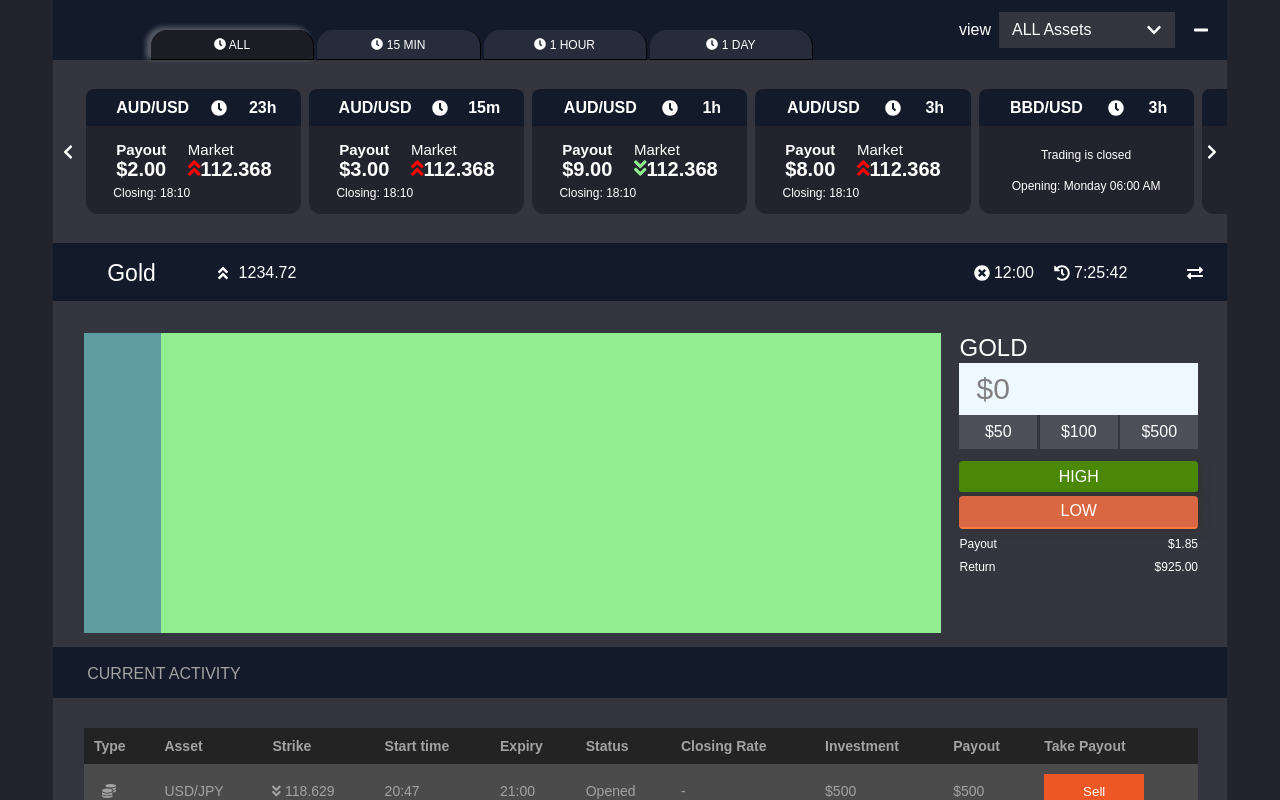
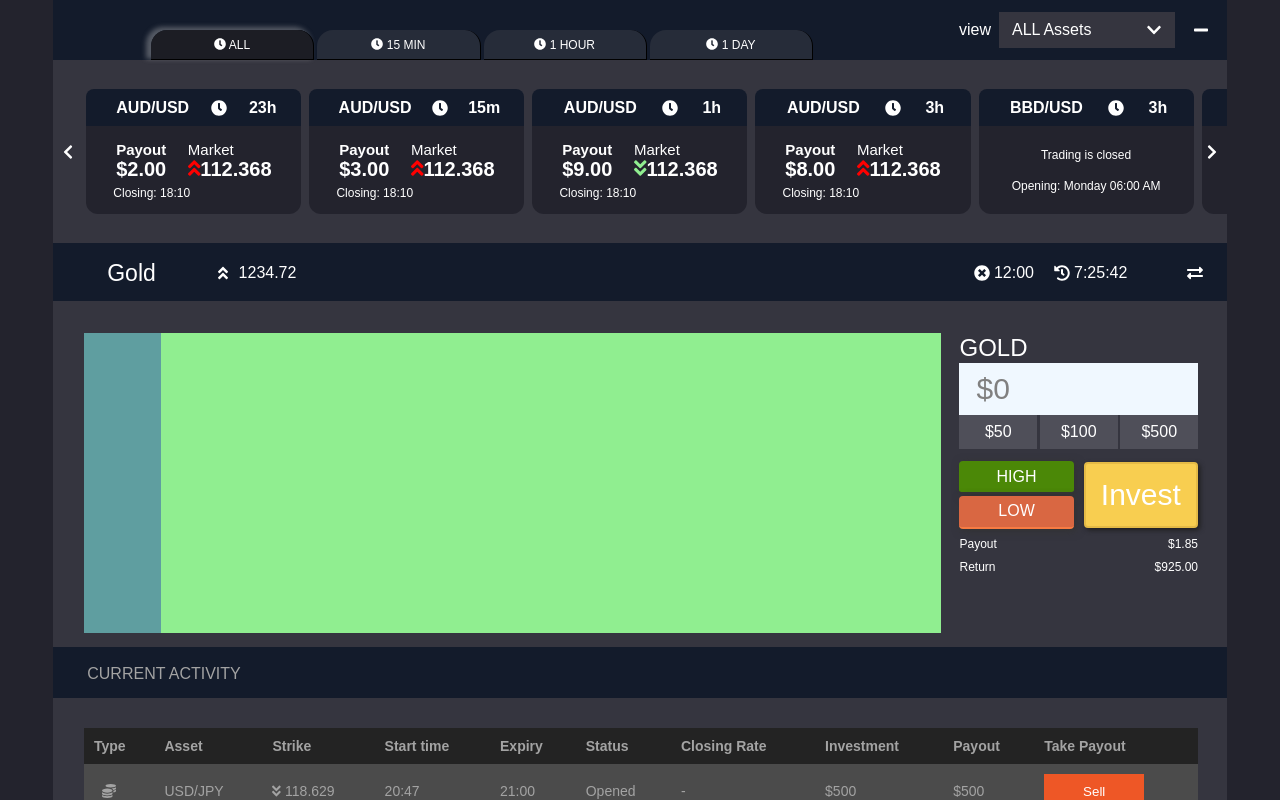
Before and after one commit to neko12377/My_Component_Library, a React app: page / in a window 1280 px wide. Shown: the top 800 px of the page. Built offline with nearby package versions, Linux system fonts and the light colour scheme.

Commit message:
feat: switch between high low and invest mode

```diff
--- a/src/component/Main/component/MainContent/index.tsx
+++ b/src/component/Main/component/MainContent/index.tsx
@@ -2,12 +2,16 @@ import React from "react";
 import "./style.scss";
 import {TradeInfo} from "./TradeInfo";
 
-export const MainContent = () => {
+interface MainContentPropsInterface {
+    highLowMode: boolean;
+}
+
+export const MainContent = ({highLowMode}: MainContentPropsInterface) => {
     return (
         <section className="main-content-block">
             <div className="main-content-tradeBar"></div>
             <div className="main-content-canvas"></div>
-            <TradeInfo investOptions={["50", "100", "500"]} highLowMode />
+            <TradeInfo investOptions={["50", "100", "500"]} highLowMode={highLowMode} />
         </section>
     )
 }
--- a/src/component/Main/component/MainTitle/index.tsx
+++ b/src/component/Main/component/MainTitle/index.tsx
@@ -3,7 +3,11 @@ import {faAngleDoubleUp, faExchangeAlt, faHistory, faTimesCircle} from "@fortawe
 import React from "react";
 import "./style.scss";
 
-export const MainTitle = () => {
+interface MainTitlePropsInterface {
+    switchHighLowMode: () => void;
+}
+
+export const MainTitle = ({switchHighLowMode}: MainTitlePropsInterface) => {
     return (
         <section className="main-title">
             <div className="main-title-leftSide">
@@ -30,8 +34,8 @@ export const MainTitle = () => {
                     </div>
                     7:25:42
                 </div>
-                <div className="main-title-oneClickTrading">
-                    <FontAwesomeIcon icon={faExchangeAlt}/>
+                <div className="main-title-oneClickTrading" onClick={() => switchHighLowMode()}>
+                    <FontAwesomeIcon icon={faExchangeAlt} />
                 </div>
             </div>
         </section>
--- a/src/component/Main/component/MainTitle/style.scss
+++ b/src/component/Main/component/MainTitle/style.scss
@@ -91,5 +91,6 @@
     align-items: center;
     width: 22px;
     height: 100%;
+    cursor: pointer;
   }
 }
--- a/src/component/Main/index.tsx
+++ b/src/component/Main/index.tsx
@@ -1,13 +1,17 @@
 import {MainTitle} from "./component/MainTitle";
 import {MainContent} from "./component/MainContent";
-import React from "react";
+import React, {useState} from "react";
 import "./style.scss";
 
 export const Main = () => {
+    const [highLowMode, setHighLowMode] = useState<boolean>(false);
+    const switchHighLowMode = () => {
+        setHighLowMode(!highLowMode)
+    }
     return (
         <div className="main">
-            <MainTitle/>
-            <MainContent/>
+            <MainTitle switchHighLowMode={switchHighLowMode}/>
+            <MainContent highLowMode={highLowMode}/>
         </div>
     )
 }
```
